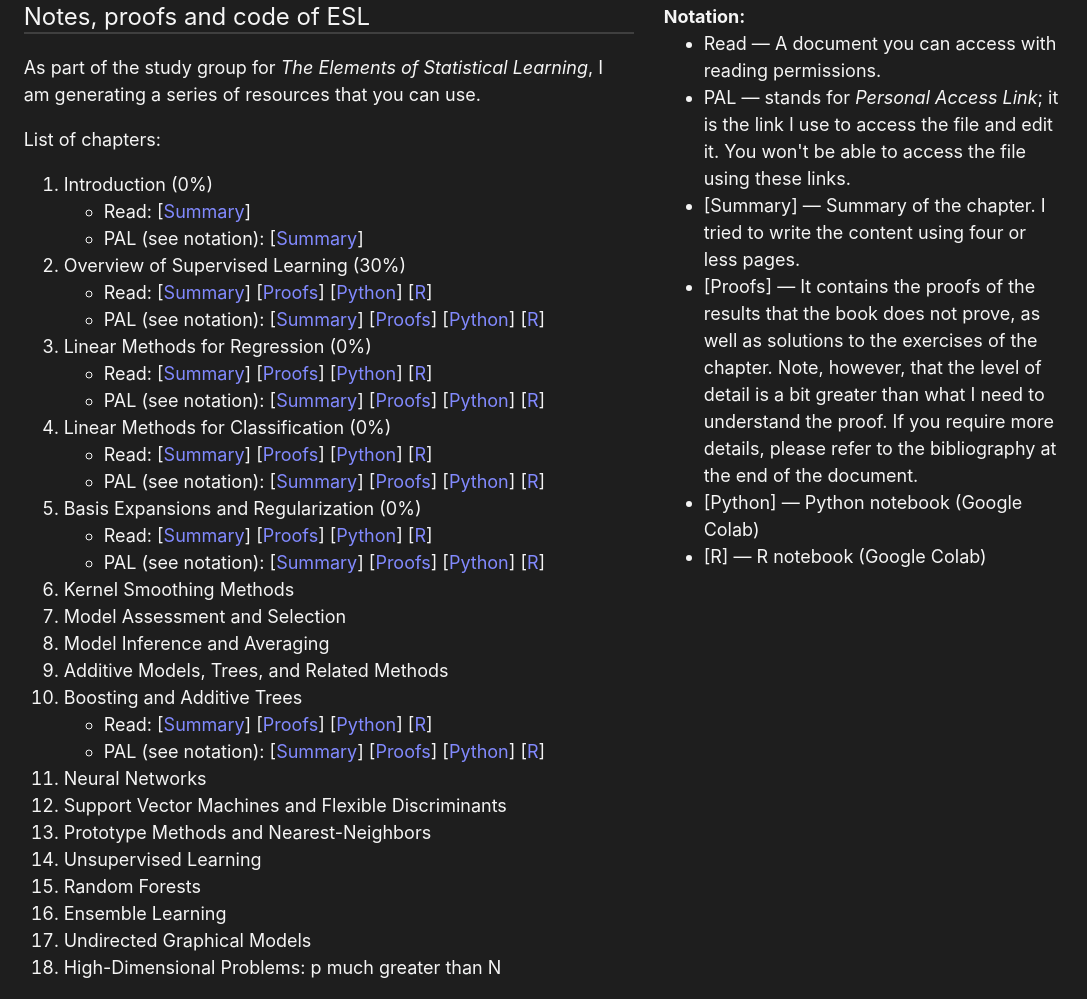
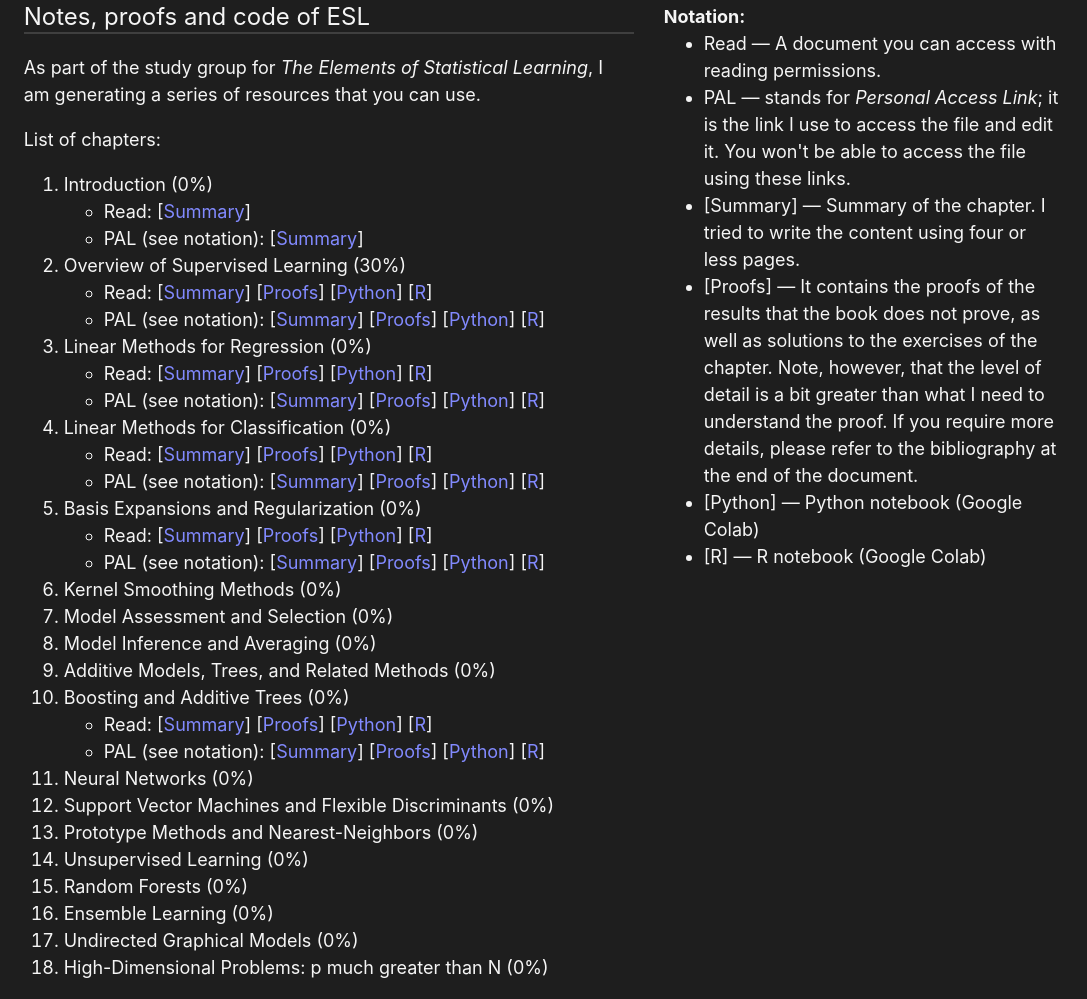
Before and after one commit to manuel-5673/pages, a plain HTML site: page EoSL-notes.html in a window 1280 px wide. Shown: the part 117-1116 px from the top of the page, without its empty margins (98-1185 px from the left). Drawn offline with nearby package versions, Linux system fonts and the light colour scheme.

Commit message:
Addition of the notebook for ESL Chapter 4

```diff
--- a/EoSL-notes.html
+++ b/EoSL-notes.html
@@ -42,31 +42,31 @@
           </ul>
           <li>Linear Methods for Classification (0%)</li>
           <ul>
-            <li>Read: [<a href="#">Summary</a>] [<a href="#">Proofs</a>] [<a href="#">Python</a>] [<a href="#">R</a>]</li>
-            <li>PAL (see notation): [<a href="#">Summary</a>] [<a href="#">Proofs</a>] [<a href="#">Python</a>] [<a href="#">R</a>]</li>
+            <li>Read: [<a href="#">Summary</a>] [<a href="#">Proofs</a>] [<a href="https://colab.research.google.com/drive/1PXGr8w6rSwZ7ybTxY3lwWfw3OM4-xeEr?usp=sharing">Python</a>] [<a href="#">R</a>]</li>
+            <li>PAL (see notation): [<a href="#">Summary</a>] [<a href="#">Proofs</a>] [<a href="https://colab.research.google.com/drive/1PXGr8w6rSwZ7ybTxY3lwWfw3OM4-xeEr">Python</a>] [<a href="#">R</a>]</li>
           </ul>
           <li>Basis Expansions and Regularization (0%)</li>
           <ul>
             <li>Read: [<a href="#">Summary</a>] [<a href="#">Proofs</a>] [<a href="#">Python</a>] [<a href="#">R</a>]</li>
             <li>PAL (see notation): [<a href="#">Summary</a>] [<a href="#">Proofs</a>] [<a href="#">Python</a>] [<a href="#">R</a>]</li>
           </ul>
-          <li>Kernel Smoothing Methods</li>
-          <li>Model Assessment and Selection</li>
-          <li>Model Inference and Averaging</li>
-          <li>Additive Models, Trees, and Related Methods</li>
-          <li>Boosting and Additive Trees</li>
+          <li>Kernel Smoothing Methods (0%)</li>
+          <li>Model Assessment and Selection (0%)</li>
+          <li>Model Inference and Averaging (0%)</li>
+          <li>Additive Models, Trees, and Related Methods (0%)</li>
+          <li>Boosting and Additive Trees (0%)</li>
           <ul>
             <li>Read: [<a href="#">Summary</a>] [<a href="#">Proofs</a>] [<a href="#">Python</a>] [<a href="#">R</a>]</li>
             <li>PAL (see notation): [<a href="#">Summary</a>] [<a href="#">Proofs</a>] [<a href="#">Python</a>] [<a href="#">R</a>]</li>
           </ul>
-          <li>Neural Networks</li>
-          <li>Support Vector Machines and Flexible Discriminants</li>
-          <li>Prototype Methods and Nearest-Neighbors</li>
-          <li>Unsupervised Learning</li>
-          <li>Random Forests</li>
-          <li>Ensemble Learning</li>
-          <li>Undirected Graphical Models</li>
-          <li>High-Dimensional Problems: p much greater than N</li>
+          <li>Neural Networks (0%)</li>
+          <li>Support Vector Machines and Flexible Discriminants (0%)</li>
+          <li>Prototype Methods and Nearest-Neighbors (0%)</li>
+          <li>Unsupervised Learning (0%)</li>
+          <li>Random Forests (0%)</li>
+          <li>Ensemble Learning (0%)</li>
+          <li>Undirected Graphical Models (0%)</li>
+          <li>High-Dimensional Problems: p much greater than N (0%)</li>
         </ol>
 
       </div>
```
Also changed, not shown: portfolio.html (+10 -0 lines).
